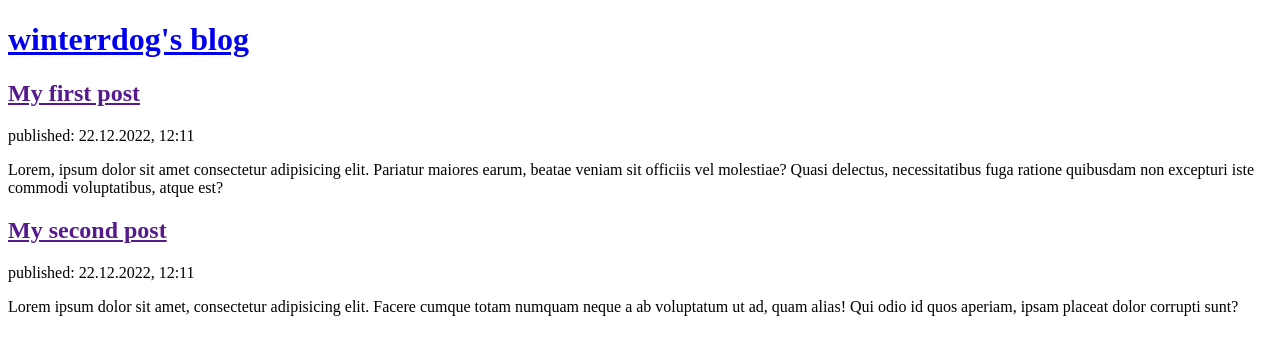
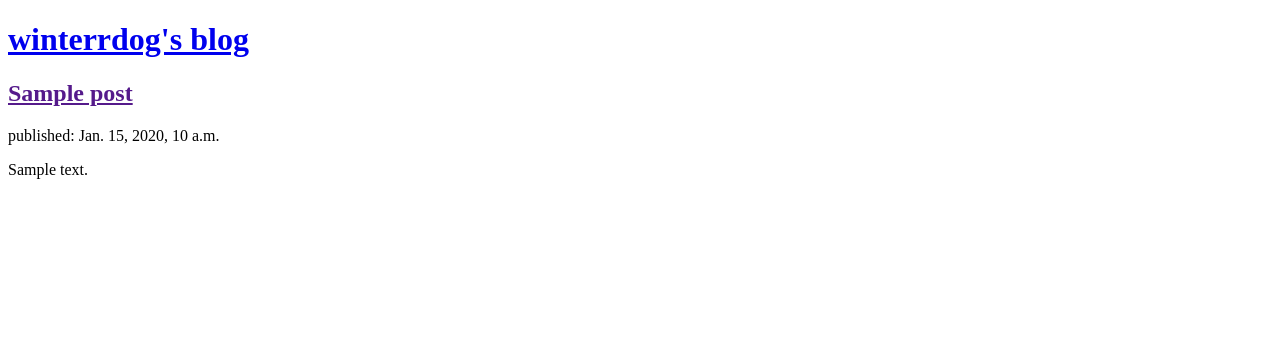
Before and after one commit to winterrdog/my_first_django_blog, a Django app: page / in a window 1280 px wide. Shown: the top 355 px of the page. Run offline with Django 3.2, Linux system fonts and the light colour scheme; tables that the repository leaves empty hold one stand-in row (values such as "Sample post").

Commit message:
fixed `views` to display models

```diff
--- a/blog/templates/blog/post_list.html
+++ b/blog/templates/blog/post_list.html
@@ -1,10 +1,9 @@
 <!DOCTYPE html>
 <html lang="en">
-
   <head>
-    <meta charset="UTF-8">
-    <meta http-equiv="X-UA-Compatible" content="IE=edge">
-    <meta name="viewport" content="width=device-width, initial-scale=1.0">
+    <meta charset="UTF-8" />
+    <meta http-equiv="X-UA-Compatible" content="IE=edge" />
+    <meta name="viewport" content="width=device-width, initial-scale=1.0" />
     <title>winterrdog's blog</title>
   </head>
 
@@ -12,25 +11,12 @@
     <header>
       <h1><a href="/">winterrdog's blog</a></h1>
     </header>
-
+    {% for post in posts %}
         <article>
-        <h2><a href="">My first post</a></h2>
-        <time>published: 22.12.2022, 12:11</time>
-        <p>
-            Lorem, ipsum dolor sit amet consectetur adipisicing elit. Pariatur maiores earum, beatae veniam sit officiis
-            vel molestiae? Quasi delectus, necessitatibus fuga ratione quibusdam non excepturi iste commodi
-            voluptatibus, atque est?
-        </p>
+        <h2><a href="">{{ post.title }}</a></h2>
+        <time>published: {{ post.published_date }}</time>
+        <p>{{ post.text|linebreaksbr }}</p>
         </article>
-
-    <article>
-        <h2><a href="">My second post</a></h2>
-        <time>published: 22.12.2022, 12:11</time>
-        <p>
-            Lorem ipsum dolor sit amet, consectetur adipisicing elit. Facere cumque totam numquam neque a ab voluptatum
-            ut ad, quam alias! Qui odio id quos aperiam, ipsam placeat dolor corrupti sunt?
-        </p>
-    </article>
+    {% endfor %}
   </body>
-
 </html>
--- a/blog/views.py
+++ b/blog/views.py
@@ -1,5 +1,9 @@
 from django.shortcuts import render
+from django.utils import timezone
+from .models import Post
 
 
 def post_list(request):
-    return render(request, "blog/post_list.html", {})
+    posts = Post.objects.filter(
+        published_date__lte=timezone.now()).order_by("published_date")
+    return render(request, "blog/post_list.html", {'posts': posts})
```
Also changed, not shown: blog/__init__.py (deleted), blog/migrations/__init__.py (deleted), starter/__init__.py (deleted). Lines whose indentation alone changed are shown as unchanged.
